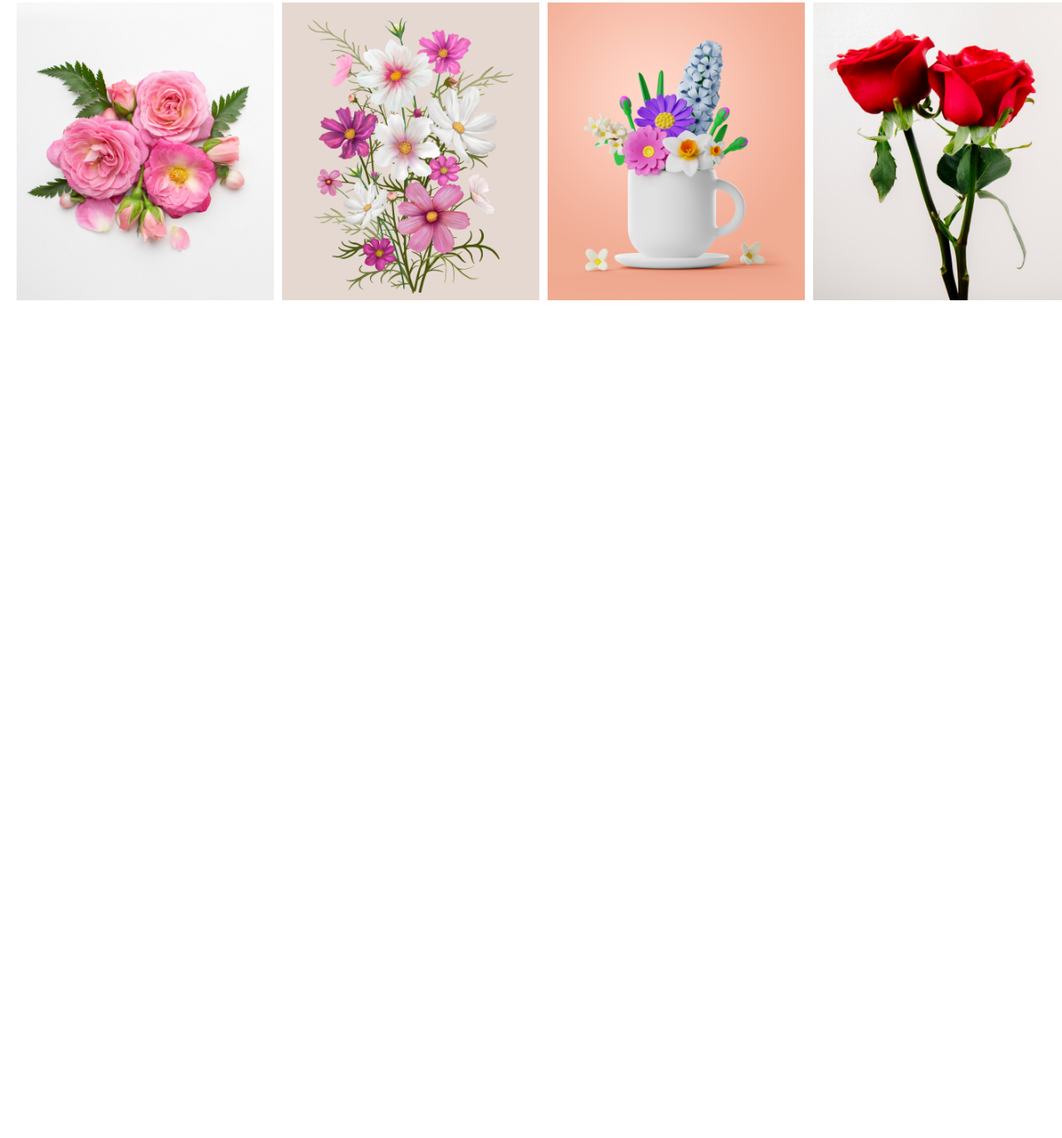
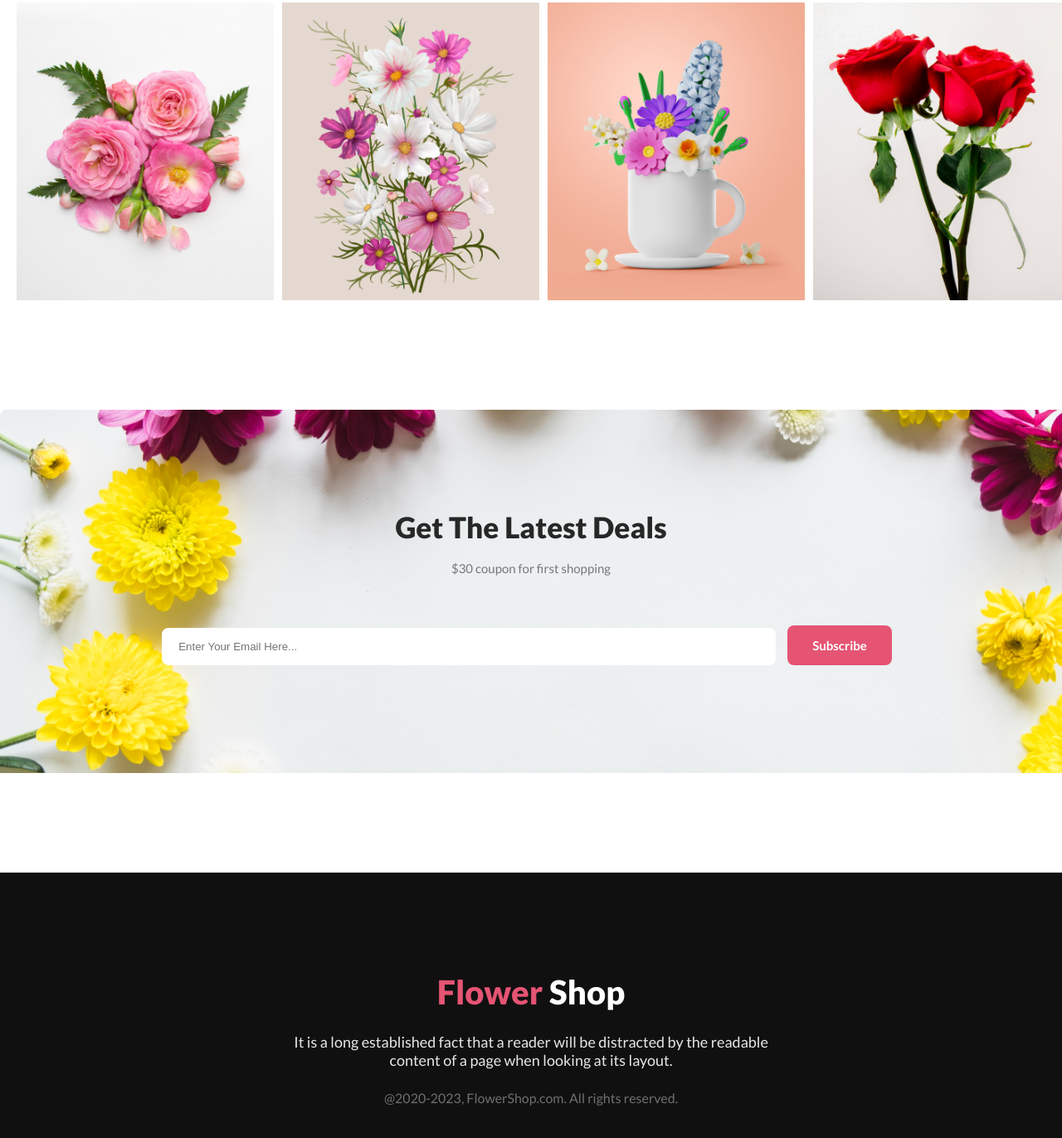
Before and after one commit to AzmainAzad/M1-2CS-project, a plain HTML site: page index.html in a window 1280 px wide. Shown: the part 3272-4644 px from the top of the page at 83% size. Before the commit the page ends 3766 px from the top, so only its background shows below. Drawn offline with Linux system fonts and the light colour scheme.

Commit message:
Adding footer part

```diff
--- a/index.html
+++ b/index.html
@@ -111,12 +111,29 @@
            </div>
         </Section>
        <!-- Ending of Instagram Section-->
+
+       <!-- Starting of Form Section -->
+        <Section class="form">
+            <div class="form-text">
+               <h1 class="form-h1">Get The Latest Deals</h1>
+               <p class="form-p">$30 coupon for first shopping</p>
+            </div>
+            <div class="form-input">
+               <input type="email" placeholder="Enter Your Email Here...">
+               <button class="f-i-btn">Subscribe</button>
+            </div>
+        </Section>
+       <!-- Ending of Form Section -->
     </main>
     <!-- Ending of main part -->
 
     <!-- Starting of footer part -->
-    <footer>
-
+    <footer class="footer">
+       <div class="footer-text">
+          <h1 class="footer-h1">Flower <span class="shop-color">Shop</span> </h1>
+          <p class="footer-p1">It is a long established fact that a reader will be distracted by the readable <br> content of a page when looking at its layout.</p>
+          <p class="footer-p2">@2020-2023, FlowerShop.com. All rights reserved.</p>
+       </div>
     </footer>
     <!-- Ending of footer part -->
 
--- a/styles/style.css
+++ b/styles/style.css
@@ -196,8 +196,9 @@ header{
 .h-d-text-p{
    color: rgba(39, 39, 39, 0.6);
    font-size: 16px;
-   margin: 30px 0;
+   margin-top: 20px;
 }
+
 
 .h-d-btn{
    background-color: #E55473;
@@ -205,7 +206,7 @@ header{
    font-size: 15x;
    font-family: "Lato", sans-serif;
    font-weight: bold;
-   padding: 15px 30px;
+   margin: 30px 0;padding: 15px 30px;
    border: none;
    border-radius: 8px;
 }
@@ -250,3 +251,92 @@ header{
 .insta-img{
     width: 310px;
 }
+
+
+
+
+/* Css of Form Section */
+.form{
+    background-image: url('../images/Rectangle\ 9.png');
+    background-repeat: no-repeat;
+    max-width: 1340px;
+    margin: 0 auto 120px;
+    padding: 120px 50px;
+}
+
+.form-text{
+    font-family: "Lato", sans-serif;
+    text-align: center;
+}
+
+.form-h1{
+    color: rgba(39, 39, 39, 1);
+    font-size: 35px;
+    font-weight: 900;
+    margin-bottom: 20px;
+}
+
+.form-p{
+    color: rgba(39, 39, 39, 0.6);
+    font-size: 15px;
+}
+
+.form-input{
+    text-align: center;
+    margin-top: 50px;
+}
+
+.form-input input[type="email"]{
+    width: 700px;
+    padding: 15px 20px;
+    border: none;
+    border-radius: 8px;
+}
+
+.f-i-btn{
+    background-color: #E55473;
+    color: white;
+    font-size: 15px;
+    font-family: "Lato", sans-serif;
+    font-weight: bold;
+    margin: 10px;
+    padding: 15px 30px;
+    border: none;
+    border-radius: 8px;
+}
+
+
+
+
+/* Css of footer part */
+.footer{
+    background-color: #111010;
+    text-align: center;
+    padding: 120px 0;
+    max-width: 1540px;
+}
+
+.footer-text{
+    font-family: "Lato", sans-serif;
+}
+
+.footer-h1{
+    color: #E55473;
+    font-size: 40px;
+    font-weight: 900;
+}
+
+.shop-color{
+    color: white;
+}
+
+.footer-p1{
+    color: rgba(255, 255, 255, 0.9);
+    font-size: 18px;
+    margin: 25px 0;
+}
+
+.footer-p2{
+    color: rgba(255, 255, 255, 0.4);
+    font-size: 16px;
+}
```
